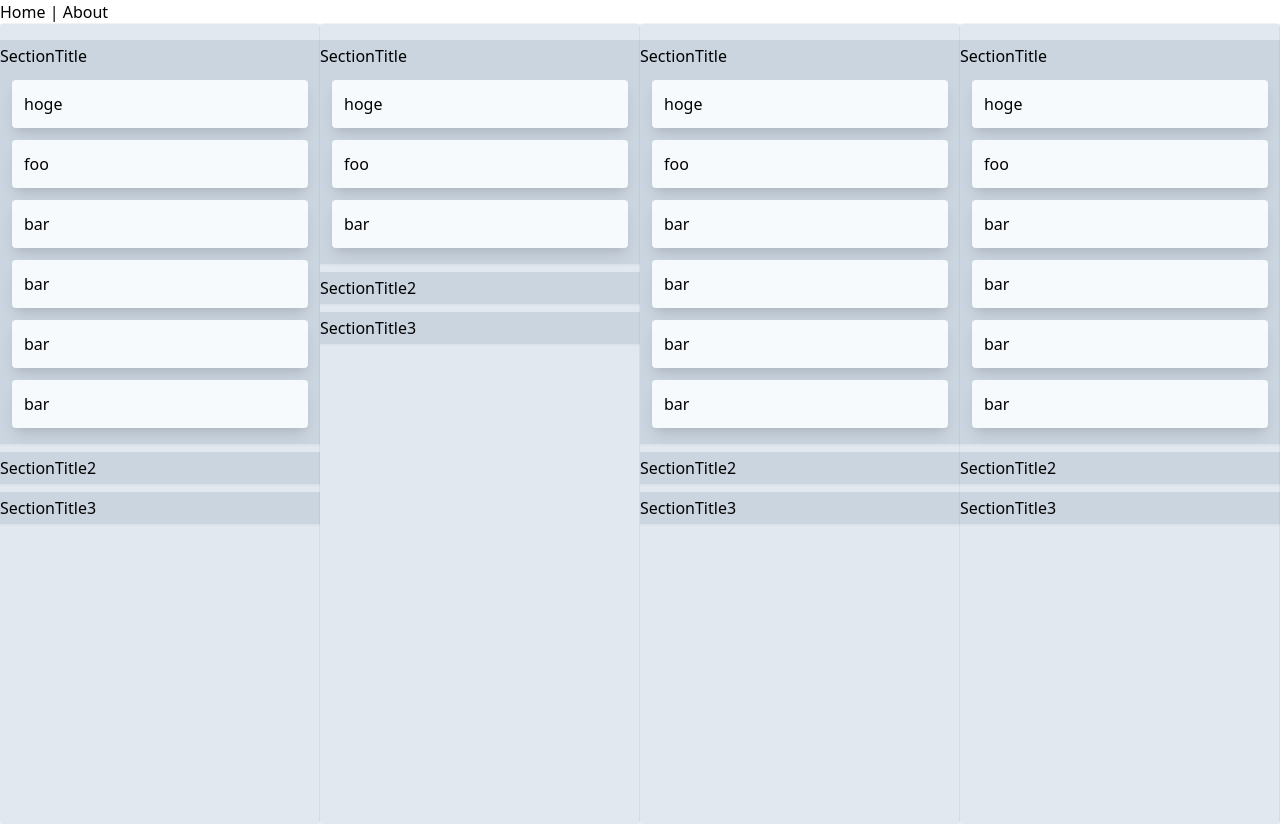
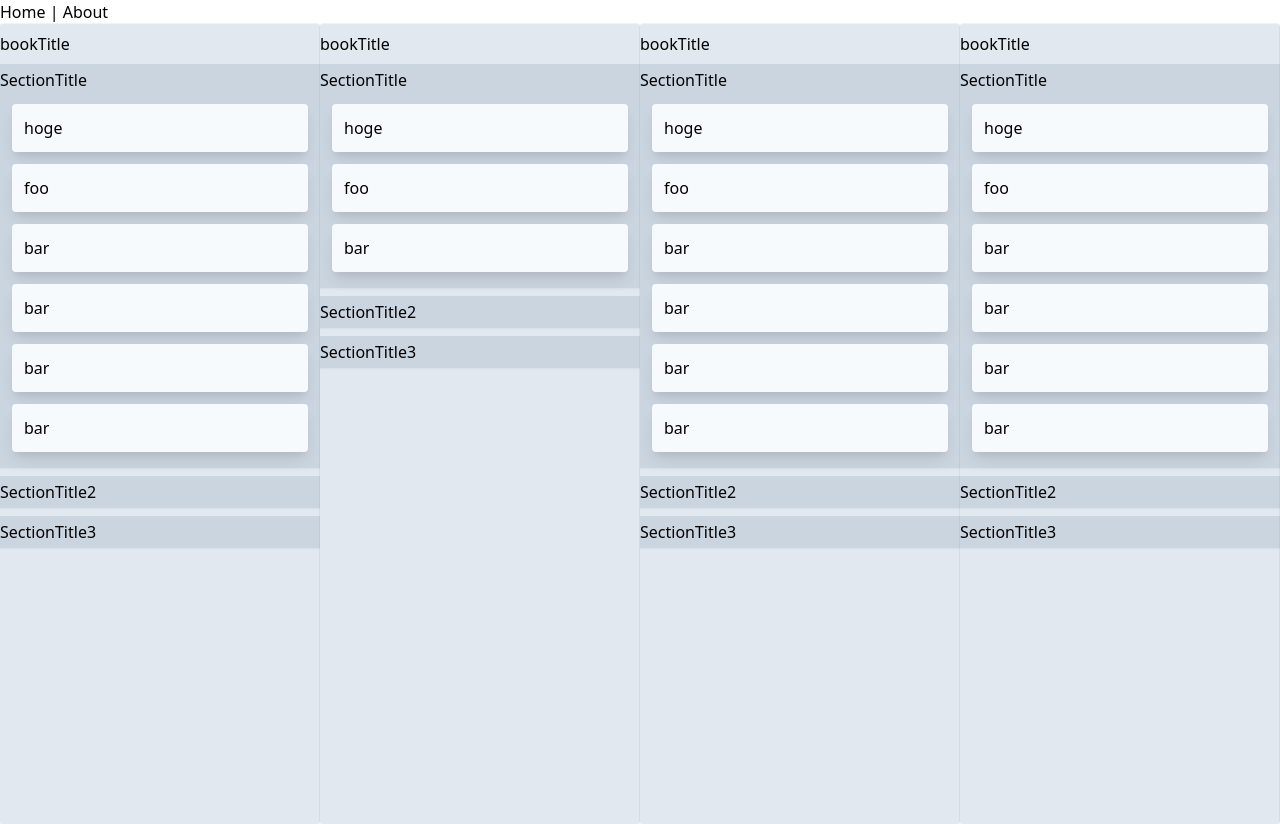
Before and after one commit to annenpolka/Balut, a Vue app in the folder webapp/: page / in a window 1280 px wide. Shown: the top 824 px of the page. Built offline with nearby package versions, Linux system fonts and the light colour scheme.

Commit message:
Bookタイトル表示仮置き

```diff
--- a/webapp/src/components/Book.vue
+++ b/webapp/src/components/Book.vue
@@ -2,6 +2,7 @@
   <div
     class="flex-shrink-0 w-3/12 h-screen py-2 overflow-y-scroll bg-gray-300 rounded shadow-xs"
   >
+    <p>{{ title }}</p>
     <BookSection
       v-for="(bookSection, index) in bookSections"
       :bookCards="bookSection.bookCards"
@@ -21,7 +22,7 @@ export default {
   components: {
     BookSection,
   },
-  props: ['bookSections'],
+  props: ['bookSections', 'title'],
   data() {
     return {
       selectedIndex: 0,
--- a/webapp/src/components/BookList.vue
+++ b/webapp/src/components/BookList.vue
@@ -3,6 +3,7 @@
     <book
       v-for="book in books"
       :bookSections="book.bookSections"
+      :title="book.title"
       :key="book.id"
     ></book>
   </div>
@@ -20,6 +21,7 @@ export default {
       books: [
         {
           id: 1,
+          title: 'bookTitle',
           bookSections: [
             {
               id: 1,
@@ -55,6 +57,7 @@ export default {
         },
         {
           id: 2,
+          title: 'bookTitle',
           bookSections: [
             {
               id: 1,
@@ -87,6 +90,7 @@ export default {
         },
         {
           id: 3,
+          title: 'bookTitle',
           bookSections: [
             {
               id: 1,
@@ -122,6 +126,7 @@ export default {
         },
         {
           id: 4,
+          title: 'bookTitle',
           bookSections: [
             {
               id: 1,
@@ -157,6 +162,7 @@ export default {
         },
         {
           id: 5,
+          title: 'bookTitle',
           bookSections: [
             {
               id: 1,
```
